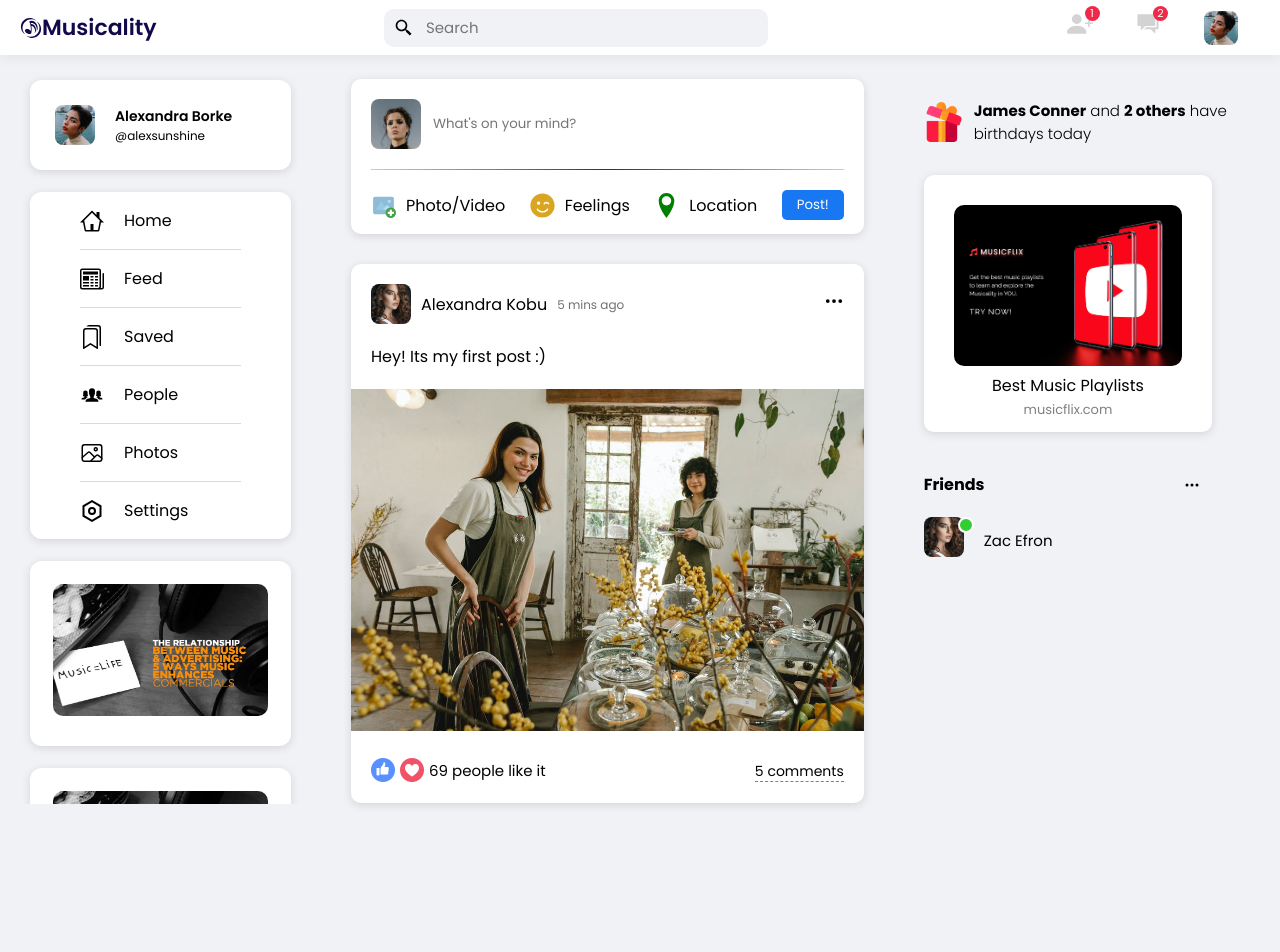
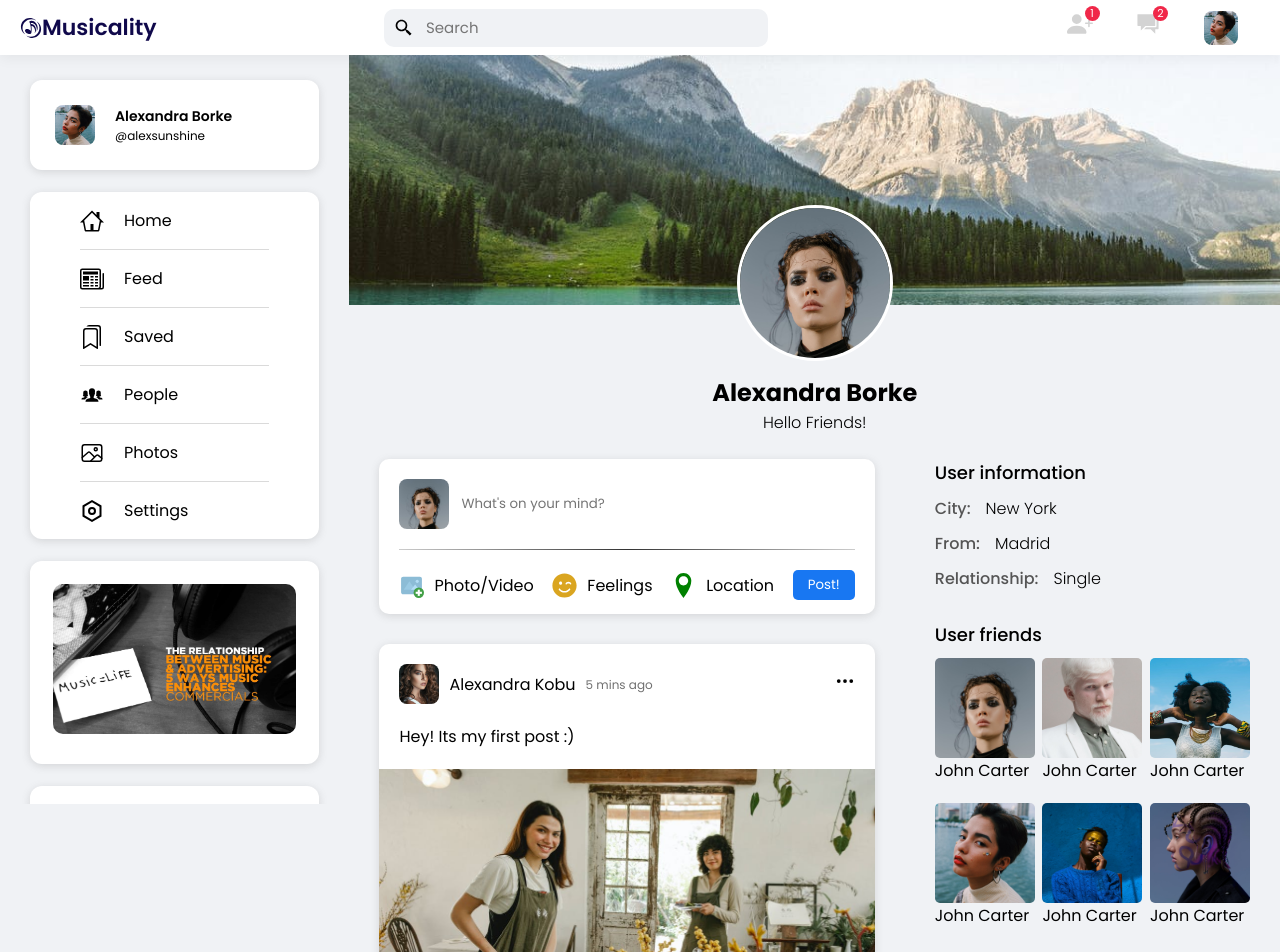
Before and after one commit to alcatraz69/musicality, a React (Create React App) app: page / in a window 1280 px wide. Shown: the top 952 px of the page. Before the commit the page ends 857 px from the top, so only its background shows below. Built offline with nearby package versions, Linux system fonts and the light colour scheme.

Commit message:
feat - added user profile page

```diff
--- a/src/App.js
+++ b/src/App.js
@@ -1,8 +1,9 @@
 import Home from "./pages/Home/Home";
+import Profile from "./pages/Profile/Profile";
 function App() {
   return (
     <div>
-      <Home />
+      <Profile />
     </div>
   );
 }
--- a/src/components/RightBar/Rightbar.css
+++ b/src/components/RightBar/Rightbar.css
@@ -92,3 +92,47 @@
 .friendUserName {
   font-size: 15px;
 }
+
+.rightbarTitle {
+  font-size: 18px;
+  font-weight: 500;
+  margin-bottom: 10px;
+}
+
+.rightbarInfo {
+  margin-bottom: 30px;
+}
+
+.rightbarInfoItem {
+  margin-bottom: 10px;
+}
+
+.rightbarInfoKey {
+  font-weight: 500;
+  margin-right: 15px;
+  color: #555;
+}
+
+.rightbarInfoValue {
+  font-weight: 300;
+}
+
+.rightbarFollowings {
+  display: flex;
+  flex-wrap: wrap;
+  justify-content: space-between;
+}
+
+.rightbarFollowing {
+  display: flex;
+  flex-direction: column;
+  margin-bottom: 20px;
+  cursor: pointer;
+}
+
+.rightbarFollowingImg {
+  width: 100px;
+  height: 100px;
+  object-fit: cover;
+  border-radius: 5px;
+}
--- a/src/components/RightBar/Rightbar.js
+++ b/src/components/RightBar/Rightbar.js
@@ -1,8 +1,10 @@
 import "./Rightbar.css";
 import { BsThreeDots } from "react-icons/bs";
-const Rightbar = () => {
+
+const Rightbar = ({ profile }) => {
+  const HomeRightbar = () => {
     return (
-    <div className="rightbar">
+      <>
         <div className="birthdayContainer">
           <img src="/Asset/gift.png" alt="" className="bdayImg" />
           <span className="bdayText">
@@ -22,6 +24,7 @@
             <div className="sponserLink">musicflix.com</div>
           </div>
         </a>
+
         <div className="friendlistTitleContainer">
           <h4 className="friendsTitle">Friends</h4>
           <BsThreeDots style={{ marginRight: "50px" }} />
@@ -36,6 +39,86 @@
             <span className="friendUserName">Zac Efron</span>
           </li>
         </ul>
+      </>
+    );
+  };
+
+  const ProfileRightbar = () => {
+    return (
+      <>
+        <h4 className="rightbarTitle">User information</h4>
+        <div className="rightbarInfo">
+          <div className="rightbarInfoItem">
+            <span className="rightbarInfoKey">City:</span>
+            <span className="rightbarInfoValue">New York</span>
+          </div>
+          <div className="rightbarInfoItem">
+            <span className="rightbarInfoKey">From:</span>
+            <span className="rightbarInfoValue">Madrid</span>
+          </div>
+          <div className="rightbarInfoItem">
+            <span className="rightbarInfoKey">Relationship:</span>
+            <span className="rightbarInfoValue">Single</span>
+          </div>
+        </div>
+        <h4 className="rightbarTitle">User friends</h4>
+        <div className="rightbarFollowings">
+          <div className="rightbarFollowing">
+            <img
+              src="/Asset/user/1.jpeg"
+              alt=""
+              className="rightbarFollowingImg"
+            />
+            <span className="rightbarFollowingName">John Carter</span>
+          </div>
+          <div className="rightbarFollowing">
+            <img
+              src="/Asset/user/2.jpeg"
+              alt=""
+              className="rightbarFollowingImg"
+            />
+            <span className="rightbarFollowingName">John Carter</span>
+          </div>
+          <div className="rightbarFollowing">
+            <img
+              src="/Asset/user/3.jpeg"
+              alt=""
+              className="rightbarFollowingImg"
+            />
+            <span className="rightbarFollowingName">John Carter</span>
+          </div>
+          <div className="rightbarFollowing">
+            <img
+              src="/Asset/user/4.jpeg"
+              alt=""
+              className="rightbarFollowingImg"
+            />
+            <span className="rightbarFollowingName">John Carter</span>
+          </div>
+          <div className="rightbarFollowing">
+            <img
+              src="/Asset/user/7.jpeg"
+              alt=""
+              className="rightbarFollowingImg"
+            />
+            <span className="rightbarFollowingName">John Carter</span>
+          </div>
+          <div className="rightbarFollowing">
+            <img
+              src="/Asset/user/9.jpeg"
+              alt=""
+              className="rightbarFollowingImg"
+            />
+            <span className="rightbarFollowingName">John Carter</span>
+          </div>
+        </div>
+      </>
+    );
+  };
+
+  return (
+    <div className="rightbar">
+      {profile ? <ProfileRightbar /> : <HomeRightbar />}
     </div>
   );
 };
--- a/src/pages/Profile/Profile.css
+++ b/src/pages/Profile/Profile.css
@@ -0,0 +1,50 @@
+.profileContainer {
+  display: flex;
+}
+
+.profileRight {
+  flex: 9;
+}
+
+.profileCover {
+  height: 320px;
+  position: relative;
+}
+
+.coverPic {
+  width: 100%;
+  height: 250px;
+  object-fit: cover;
+}
+
+.profilePic {
+  width: 150px;
+  height: 150px;
+  border-radius: 50%;
+  object-fit: cover;
+  position: absolute;
+  left: 0;
+  right: 0;
+  margin: auto;
+  top: 150px;
+  border: 3px solid #fff;
+}
+
+.profileInfo {
+  display: flex;
+  flex-direction: column;
+  align-items: center;
+  justify-content: center;
+}
+
+.profileInfoName {
+  font-size: 24px;
+}
+
+.profileInfoDesc {
+  font-weight: 300;
+}
+
+.profileRightBottom {
+  display: flex;
+}
--- a/src/pages/Profile/Profile.js
+++ b/src/pages/Profile/Profile.js
@@ -1,7 +1,34 @@
-import "/Profile.css";
+import "./Profile.css";
+import Navbar from "../../components/NavBar/Navbar";
+import Leftbar from "../../components/LeftBar/Leftbar";
+import Feed from "../../components/Feed/Feed";
+import Rightbar from "../../components/RightBar/Rightbar";
 
 const Profile = () => {
-  return <div></div>;
+  return (
+    <>
+      <Navbar />
+      <div className="profileContainer">
+        <Leftbar />
+        <div className="profileRight">
+          <div className="profileRightTop">
+            <div className="profileCover">
+              <img src="/Asset/posts/3.jpeg" alt="" className="coverPic" />
+              <img src="/Asset/user/1.jpeg" alt="" className="profilePic" />
+            </div>
+            <div className="profileInfo">
+              <h4 className="profileInfoName">Alexandra Borke</h4>
+              <span className="profileInfoDesc">Hello Friends! </span>
+            </div>
+          </div>
+          <div className="profileRightBottom">
+            <Feed />
+            <Rightbar profile />
+          </div>
+        </div>
+      </div>
+    </>
+  );
 };
 
 export default Profile;
```
Also changed, not shown: public/Asset/user/9.jpeg (added). Lines whose indentation alone changed are shown as unchanged.
